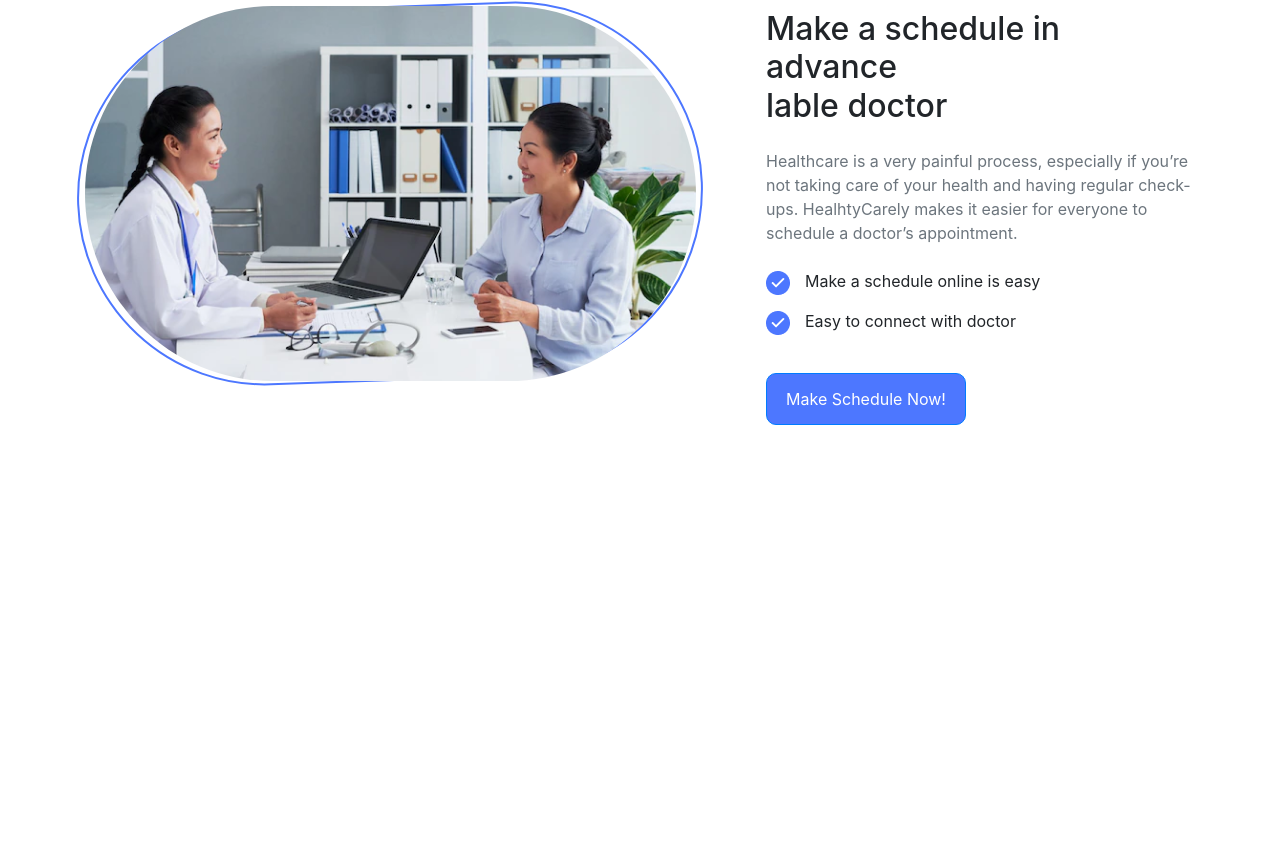
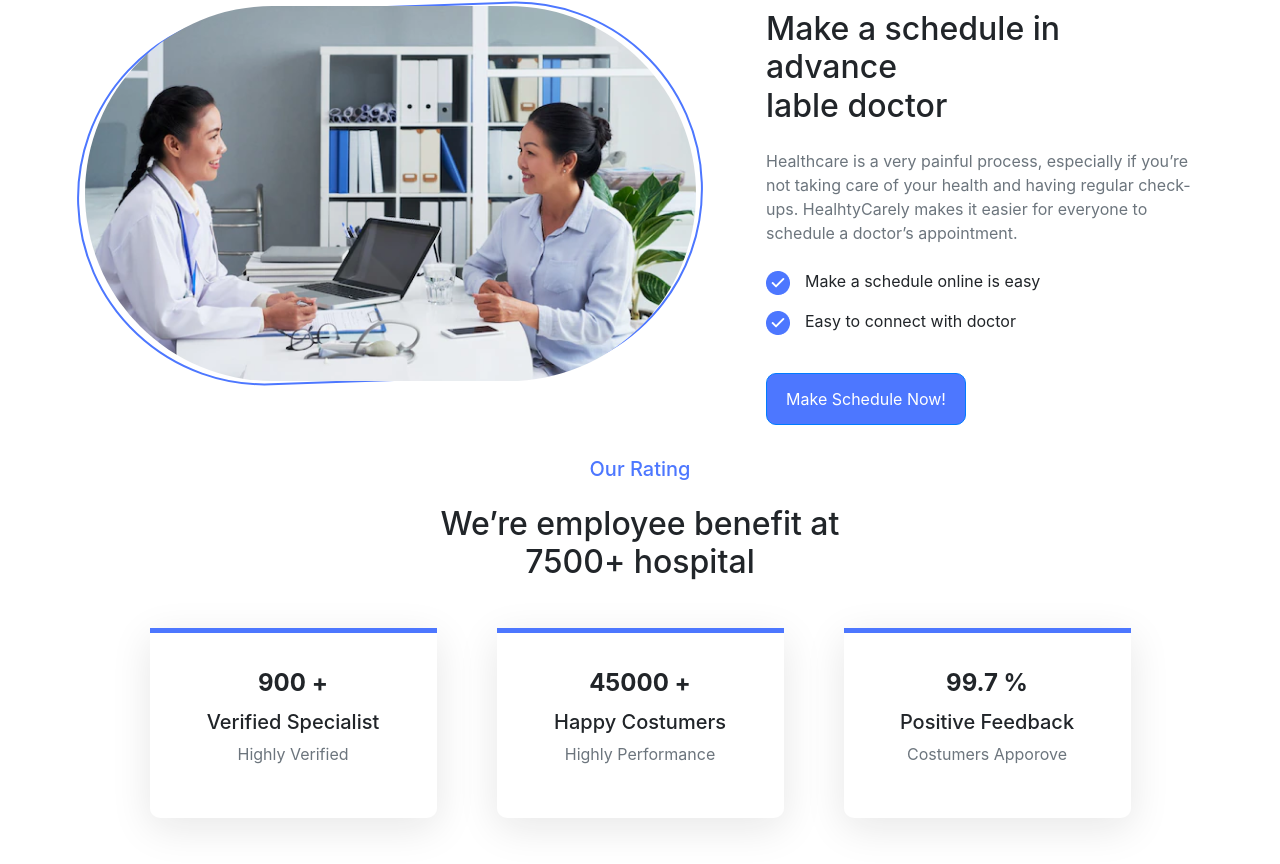
Before and after one commit to arnob-das/medical-care, a React (Create React App) app: page / in a window 1280 px wide. Shown: the part 1983-2847 px from the top of the page. Before the commit the page ends 2424 px from the top, so only its background shows below. Built offline with nearby package versions, Linux system fonts and the light colour scheme.

Commit message:
rating page done without animation

```diff
--- a/package.json
+++ b/package.json
@@ -13,6 +13,7 @@
     "react-dom": "^18.1.0",
     "react-router-dom": "^6.3.0",
     "react-scripts": "5.0.1",
+    "react-spring": "^9.4.5",
     "web-vitals": "^2.1.4"
   },
   "scripts": {
--- /dev/null
+++ b/public/ratings.json
@@ -0,0 +1,17 @@
+[
+    {
+        "number": "900",
+        "title": "Verified Specialist",
+        "des": "Highly Verified"
+    },
+    {
+        "number": "45000",
+        "title": "Happy Costumers",
+        "des": "Highly Performance"
+    },
+    {
+        "number": "99.7",
+        "title": "Positive Feedback",
+        "des": "Costumers Apporove"
+    }
+]
--- a/src/Components/Home/Home.js
+++ b/src/Components/Home/Home.js
@@ -3,6 +3,7 @@ import FindDoctor from '../FindDoctor/FindDoctor';
 import Header from '../Header/Header';
 import MakeASchedule from '../MakeASchedule/MakeASchedule';
 import NavBar from '../NavBar/NavBar';
+import OurRatings from '../OurRatings/OurRatings';
 import Services from '../Services/Services';
 const Home = () => {
 
@@ -14,6 +15,7 @@ const Home = () => {
             <Services />
             <FindDoctor />
             <MakeASchedule />
+            <OurRatings />
         </div>
     );
 };
--- /dev/null
+++ b/src/Components/OurRatings/OurRatings..css
@@ -0,0 +1,15 @@
+.ourRatings {
+  height: 425px;
+}
+.rating-card {
+  height: 190px;
+  width: 287px;
+  margin: 30px 30px;
+  border: none;
+  border-top: 5px solid #4d77ff;
+  box-shadow: 0px 10px 40px rgba(18, 18, 18, 0.1);
+  border-radius: 0px 0px 10px 10px;
+}
+.rating-card .card-title{
+    font-weight: bold;
+}
--- /dev/null
+++ b/src/Components/OurRatings/OurRatings.js
@@ -0,0 +1,31 @@
+import React, { useState, useEffect } from 'react';
+import { Container, Row } from 'react-bootstrap';
+import SingleRatingCard from '../SingleRatingCard/SingleRatingCard';
+import './OurRatings..css'
+
+const OurRatings = () => {
+    const [ratings, setRatings] = useState([]);
+    useEffect(() => {
+        fetch('ratings.json')
+            .then(res => res.json())
+            .then(data => setRatings(data))
+    }, [])
+    return (
+        <section className="ourRatings">
+            <Container>
+                <h5 className="text-blue text-center pt-3">Our Rating</h5>
+                <h2 className="text-center pt-3">We’re employee benefit at<br />7500+ hospital </h2>
+                <Row
+                    sm={12}
+                    md={6}
+                    lg={4}
+                    className="d-flex justify-content-center text-center mt-3"
+                >
+                    {ratings.map(rating => <SingleRatingCard key={rating.number} rating={rating} />)}
+                </Row>
+            </Container>
+        </section>
+    );
+};
+
+export default OurRatings;
--- /dev/null
+++ b/src/Components/SingleRatingCard/SingleRatingCard.js
@@ -0,0 +1,28 @@
+import React from 'react';
+import { Card } from 'react-bootstrap';
+// import { Spring, config } from "react-spring";
+
+const SingleRatingCard = (props) => {
+    const { number, title, des } = props.rating
+    return (
+        <div>
+            <Card className="rating-card">
+                <Card.Body>
+                    {/* <Spring
+                        config={config.slow}
+                        from={{ num: 1 }}
+                        to={{ num: number }}
+                        delay="1000"
+                    >
+                        {props => <div>{props}</div>}
+                    </Spring> */}
+                    <h4 className="card-title mt-3">{number} {(title === "Positive Feedback") ? '%' : "+"}</h4>
+                    <h5>{title}</h5>
+                    <Card.Text className="text-secondary">{des}</Card.Text>
+                </Card.Body>
+            </Card>
+        </div>
+    );
+};
+
+export default SingleRatingCard;
```
Also changed, not shown: src/Components/SingleRatingCard/SingleRatingCard.css (added), 1 other file (tests, documents, lock files or other folders).
